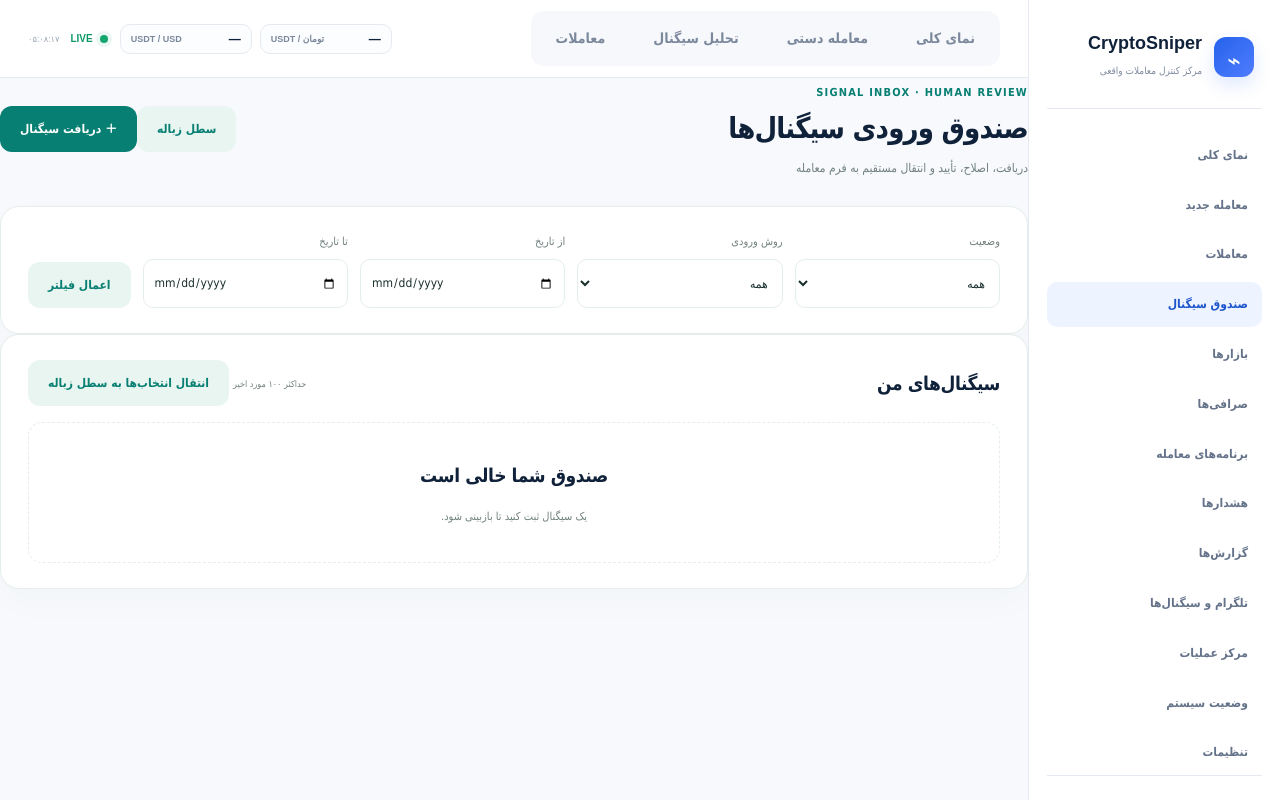
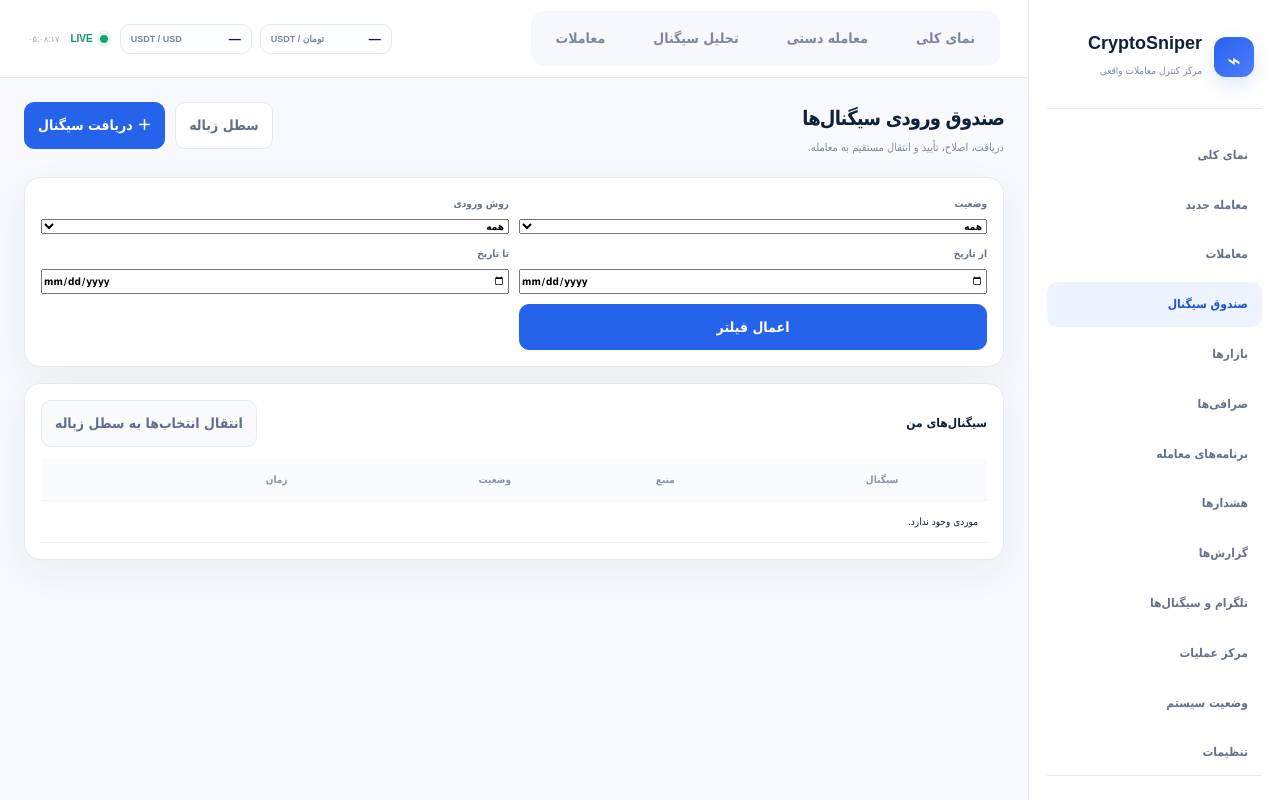
Before and after one commit to ostaddehdari/CryptoSniper, a Django app: page /inbox/ in a window 1280 px wide. Run offline with Django 5.2, Linux system fonts and the light colour scheme; the visitor is signed in with stand-in values (Sample User, id 1); data comes from the database, SQL or seed files in the repository; data that the repository does not hold is empty; parts of the project's set-up code (start-up, migrations or seed data) failed here and were passed over.

Commit message:
refactor(UI): rebuild legacy signal inbox with Cornix components

```diff
--- a/backend/templates/signals/inbox.html
+++ b/backend/templates/signals/inbox.html
@@ -1,10 +1,8 @@
-{% extends 'shell.html' %}{% block title %}صندوق سیگنال‌ها | CryptoSniper{% endblock %}{% block breadcrumb %}صندوق سیگنال‌ها{% endblock %}{% block content %}
-<div class="page-heading"><div><span class="eyebrow">SIGNAL INBOX · HUMAN REVIEW</span><h1>{% if trash_mode %}سطل زباله سیگنال‌ها{% else %}صندوق ورودی سیگنال‌ها{% endif %}</h1><p class="muted">دریافت، اصلاح، تأیید و انتقال مستقیم به فرم معامله</p></div><div class="page-actions">{% if trash_mode %}<a class="button button-soft" href="{% url 'inbox' %}">بازگشت به صندوق</a>{% else %}<a class="button button-soft" href="{% url 'inbox' %}?trash=1">سطل زباله</a><a class="button button-primary" href="{% url 'inbox-receive' %}">＋ دریافت سیگنال</a>{% endif %}</div></div>
-{% for message in messages %}<div class="notice {% if message.tags == 'error' %}form-error{% else %}notice-success{% endif %}" role="status">{{ message }}</div>{% endfor %}
-<section class="panel"><form method="get" class="inbox-filters" action="{% url 'inbox' %}">{% if trash_mode %}<input type="hidden" name="trash" value="1">{% endif %}
-<label>وضعیت<select name="status" class="input"><option value="">همه</option>{% for value,label in statuses %}<option value="{{ value }}" {% if request.GET.status == value %}selected{% endif %}>{{ label }}</option>{% endfor %}</select></label>
-<label>روش ورودی<select name="method" class="input"><option value="">همه</option>{% for value,label in methods %}<option value="{{ value }}" {% if request.GET.method == value %}selected{% endif %}>{{ label }}</option>{% endfor %}</select></label>
-<label>از تاریخ<input type="date" name="after" value="{{ request.GET.after|default:'' }}" class="input"></label><label>تا تاریخ<input type="date" name="before" value="{{ request.GET.before|default:'' }}" class="input"></label><button type="submit" class="button button-soft">اعمال فیلتر</button></form></section>
-<section class="panel"><form method="post" action="{% if trash_mode %}{% url 'inbox-bulk-restore' %}{% else %}{% url 'inbox-bulk-trash' %}{% endif %}">{% csrf_token %}<div class="panel-heading"><h2>سیگنال‌های من</h2><div><span class="small-label">حداکثر ۱۰۰ مورد اخیر</span> <button class="button button-soft" type="submit">{% if trash_mode %}بازیابی انتخاب‌ها{% else %}انتقال انتخاب‌ها به سطل زباله{% endif %}</button></div></div><div class="inbox-items" role="table" aria-label="سیگنال‌های من">
-{% for signal in items %}<div class="inbox-item" role="row"><span role="cell"><input type="checkbox" name="signal_ids" value="{{ signal.pk }}" aria-label="انتخاب سیگنال {{ signal.pk }}"></span><a class="inbox-main" role="cell" {% if not trash_mode %}href="{% url 'inbox-detail' signal.pk %}"{% endif %}><strong>#{{ signal.pk }} · {{ signal.raw_signal.original_text|truncatechars:100 }}</strong><small>{{ signal.source.name }} · {{ signal.created_at|date:'Y/m/d H:i' }}</small></a><span class="status-badge" role="cell">{{ signal.get_status_display }}</span>{% if not trash_mode %}<a role="cell" href="{% url 'inbox-detail' signal.pk %}">جزئیات ←</a>{% endif %}</div>{% empty %}<div class="market-empty"><h2>{% if trash_mode %}سطل زباله خالی است{% else %}صندوق شما خالی است{% endif %}</h2><p>{% if trash_mode %}سیگنال حذف‌شده‌ای ندارید.{% else %}یک سیگنال ثبت کنید تا بازبینی شود.{% endif %}</p></div>{% endfor %}
-</div></form></section>{% endblock %}
+{% extends 'shell.html' %}{% block title %}صندوق سیگنال‌ها | CryptoSniper{% endblock %}{% block content %}
+<section class="s24-page">
+  <div class="s24-section-head"><div><h1>{% if trash_mode %}سطل زباله سیگنال‌ها{% else %}صندوق ورودی سیگنال‌ها{% endif %}</h1><p>دریافت، اصلاح، تأیید و انتقال مستقیم به معامله.</p></div><div class="s24-actions">{% if trash_mode %}<a class="s24-button" href="{% url 'inbox' %}">بازگشت</a>{% else %}<a class="s24-button" href="{% url 'inbox' %}?trash=1">سطل زباله</a><a class="s24-button primary" href="{% url 'inbox-receive' %}">＋ دریافت سیگنال</a>{% endif %}</div></div>
+  {% for message in messages %}<div class="s24-panel s24-notice">{{ message }}</div>{% endfor %}
+  <form method="get" class="s24-panel s24-form-row" action="{% url 'inbox' %}" style="margin-bottom:16px">{% if trash_mode %}<input type="hidden" name="trash" value="1">{% endif %}<label>وضعیت<select name="status"><option value="">همه</option>{% for value,label in statuses %}<option value="{{ value }}" {% if request.GET.status == value %}selected{% endif %}>{{ label }}</option>{% endfor %}</select></label><label>روش ورودی<select name="method"><option value="">همه</option>{% for value,label in methods %}<option value="{{ value }}" {% if request.GET.method == value %}selected{% endif %}>{{ label }}</option>{% endfor %}</select></label><label>از تاریخ<input type="date" name="after" value="{{ request.GET.after|default:'' }}"></label><label>تا تاریخ<input type="date" name="before" value="{{ request.GET.before|default:'' }}"></label><button class="s24-button primary">اعمال فیلتر</button></form>
+  <div class="s24-panel"><form method="post" action="{% if trash_mode %}{% url 'inbox-bulk-restore' %}{% else %}{% url 'inbox-bulk-trash' %}{% endif %}">{% csrf_token %}<div class="s24-panel-head"><strong>سیگنال‌های من</strong><button class="s24-button ghost">{% if trash_mode %}بازیابی انتخاب‌ها{% else %}انتقال انتخاب‌ها به سطل زباله{% endif %}</button></div><div class="s24-table-scroll"><table class="s24-table"><thead><tr><th></th><th>سیگنال</th><th>منبع</th><th>وضعیت</th><th>زمان</th><th></th></tr></thead><tbody>{% for signal in items %}<tr><td><input type="checkbox" name="signal_ids" value="{{ signal.pk }}"></td><td><strong>#{{ signal.pk }}</strong><br><small>{{ signal.raw_signal.original_text|truncatechars:100 }}</small></td><td>{{ signal.source.name }}</td><td><span class="s24-status">{{ signal.get_status_display }}</span></td><td>{{ signal.created_at|date:'Y/m/d H:i' }}</td><td>{% if not trash_mode %}<a class="s24-button ghost" href="{% url 'inbox-detail' signal.pk %}">جزئیات</a>{% endif %}</td></tr>{% empty %}<tr><td colspan="6">موردی وجود ندارد.</td></tr>{% endfor %}</tbody></table></div></form></div>
+</section>
+{% endblock %}
```
